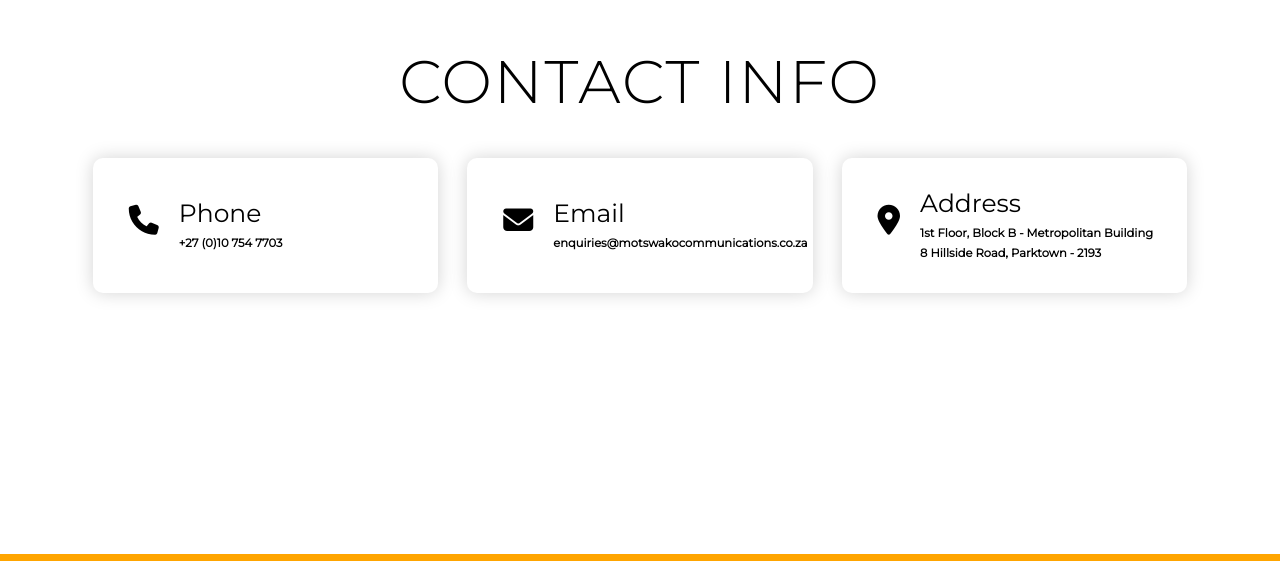
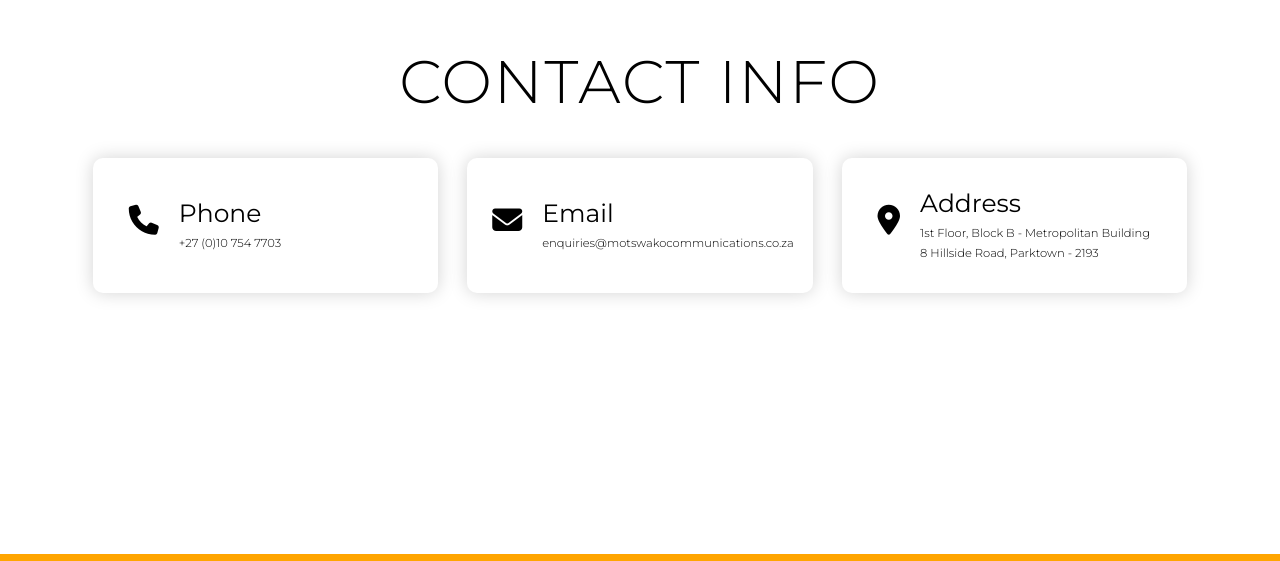
Before and after one commit to ThePhoenix911/motswakoCommunications.github.io, a plain HTML site: page landingPage/index.html in a window 1280 px wide. Shown: the part 2651-3212 px from the top of the page. Drawn offline with Linux system fonts and the light colour scheme.

Commit message:
we try again

```diff
--- a/landingPage/css/style.css
+++ b/landingPage/css/style.css
@@ -427,7 +427,8 @@ p {
 #contact .contact-info h2 {
 	font-size: 1.15rem;
 	line-height: 2rem;
-	font-weight: 900;
+	word-wrap: break-word;
+	font-weight: 100;
 }
 /*End contact Section */
 
@@ -593,7 +594,6 @@ p {
 		width: 30%;
 		margin: 0;
 		flex-direction: row;
-		justify-content: space-between;
 	}
 	#contact .contact-item .icon {
 		/* height: 100px; */
@@ -659,11 +659,9 @@ img#logo {
 }
 
 a#email {
-    font-weight: 900;
 }
 
 a#phone {
-    font-weight: 900;
 }
 
 span.separator {
```
